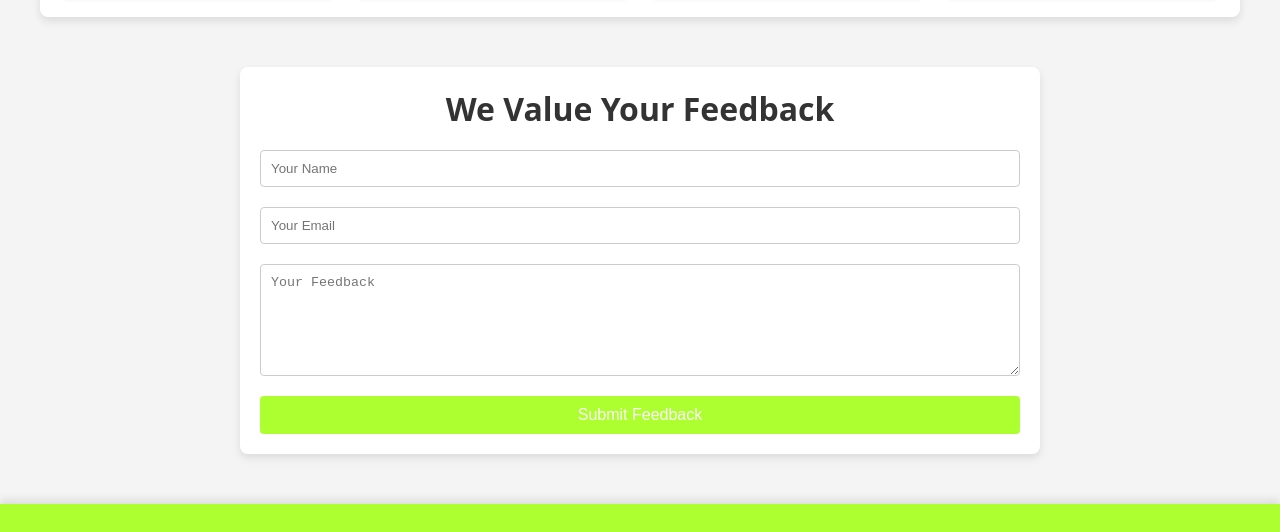
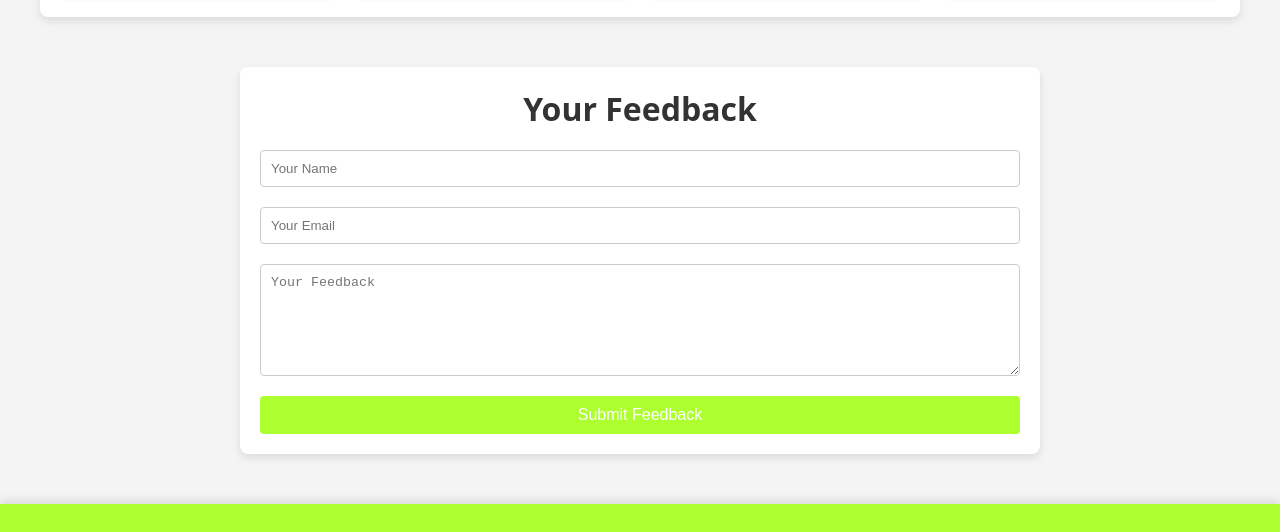
Before and after one commit to BILALDEVELOPER/JEWELLERY-WEBSITE, a plain HTML site: page FEEDBACK.html in a window 1280 px wide. Shown: the part 1653-2185 px from the top of the page. Drawn offline with Linux system fonts and the light colour scheme.

Commit message:
update feedback.html

```diff
--- a/FEEDBACK.html
+++ b/FEEDBACK.html
@@ -99,7 +99,7 @@
     </div>
 
     <div class="feedback-container">
-        <h1>We Value Your Feedback</h1>
+        <h1>Your Feedback</h1>
         <form action="SUBMIT_FEEDBACK_URL" method="POST">
             <input type="text" name="name" placeholder="Your Name" required>
             <input type="email" name="email" placeholder="Your Email" required>
```
